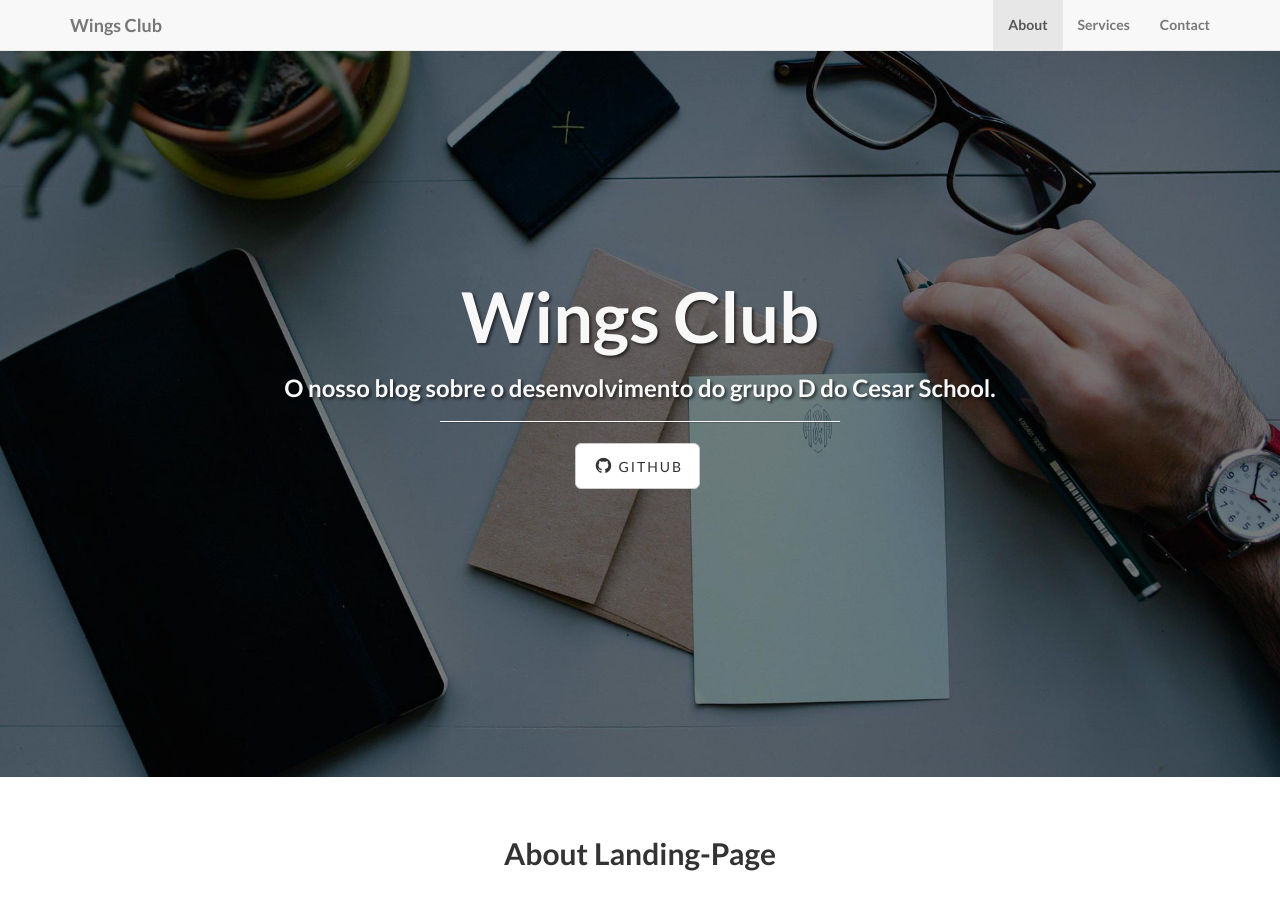
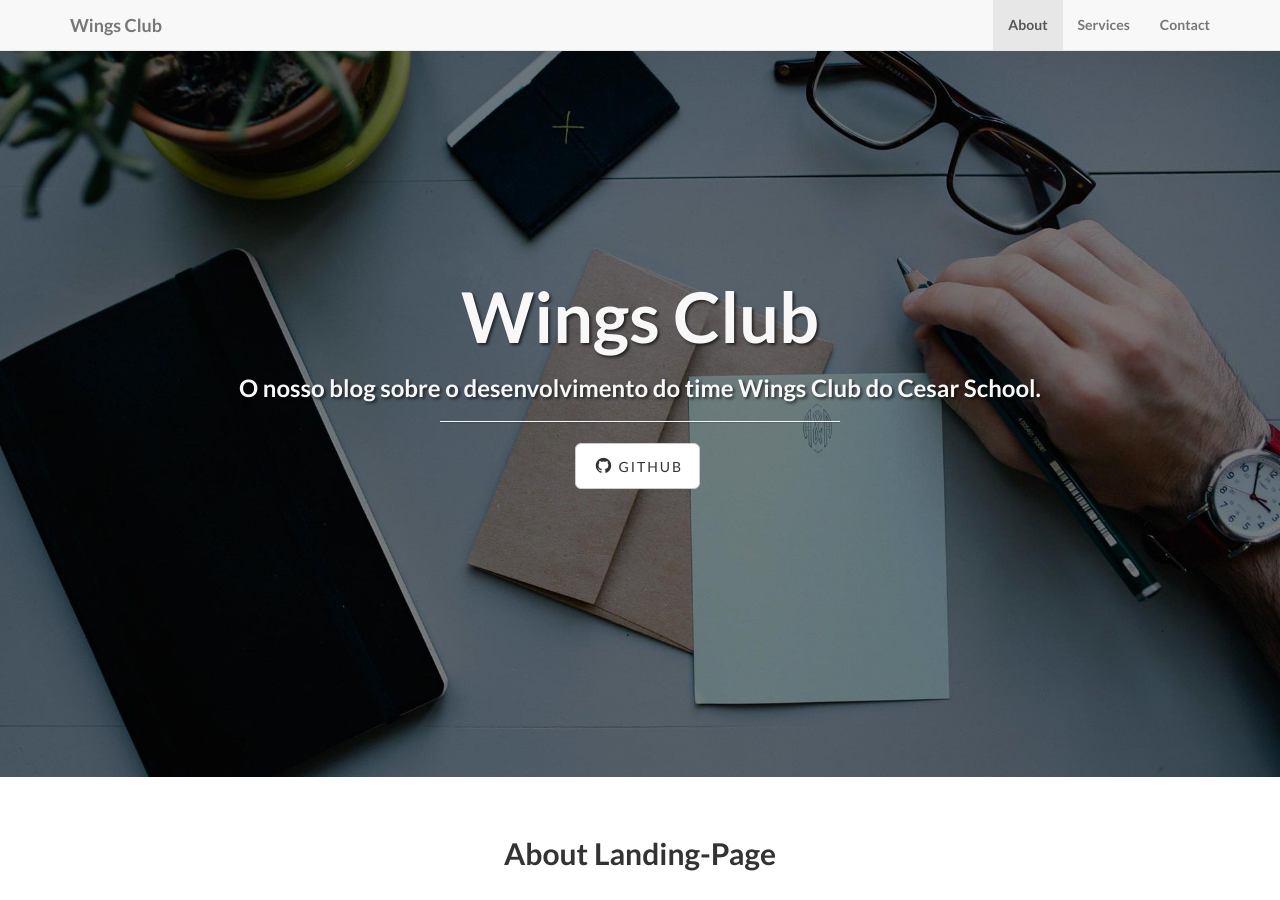
Before and after one commit to Wings-Club/wingclub.github.io, a Jekyll site: the page built from index.html, in a window 1280 px wide and 900 px high. Built offline with Jekyll 4.4.1, drawn with Linux system fonts in a browser that asks for light colours; nearby versions of some CDN libraries; library files that are not in the unit come from our copies.

Commit message:
Update index.html

```diff
--- a/index.html
+++ b/index.html
@@ -1,5 +1,5 @@
 ---
 layout: default
 title: Wings Club
-subTitle: O nosso blog sobre o desenvolvimento do grupo D do Cesar School.
+subTitle: O nosso blog sobre o desenvolvimento do time Wings Club do Cesar School.
 ---
```
